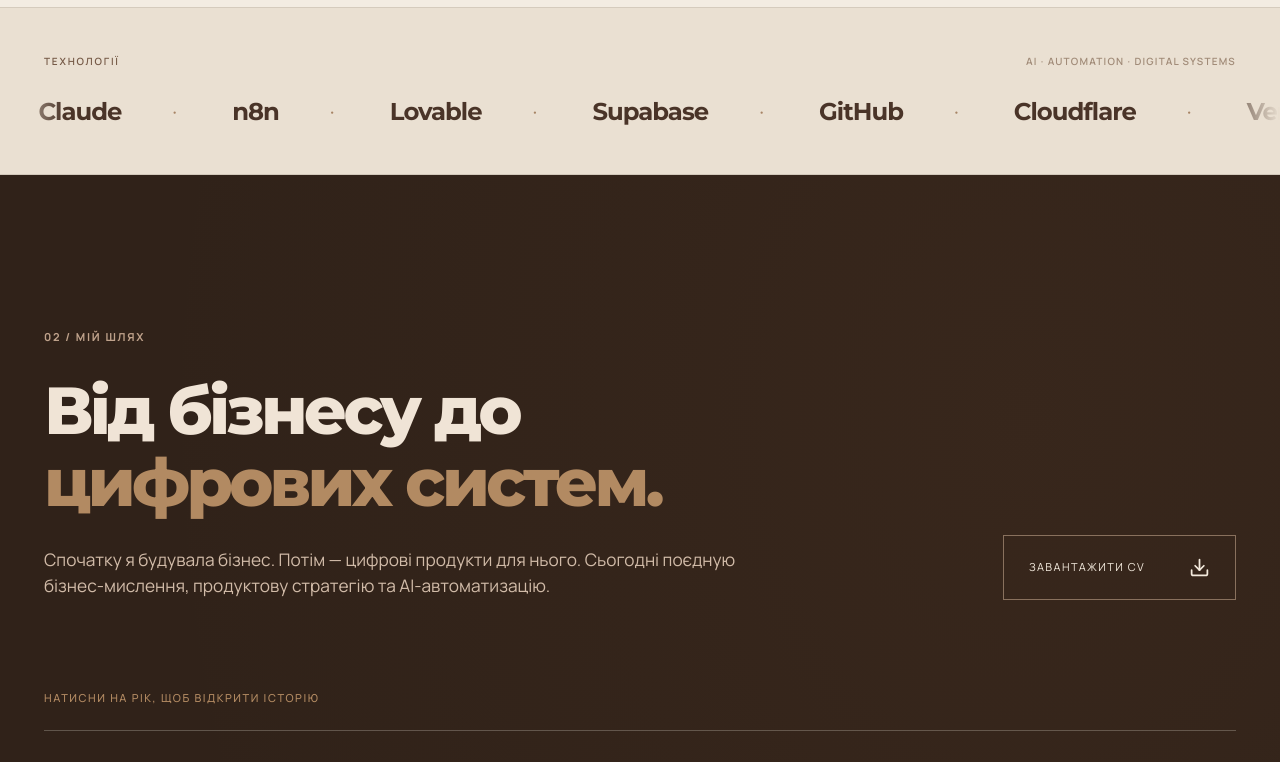
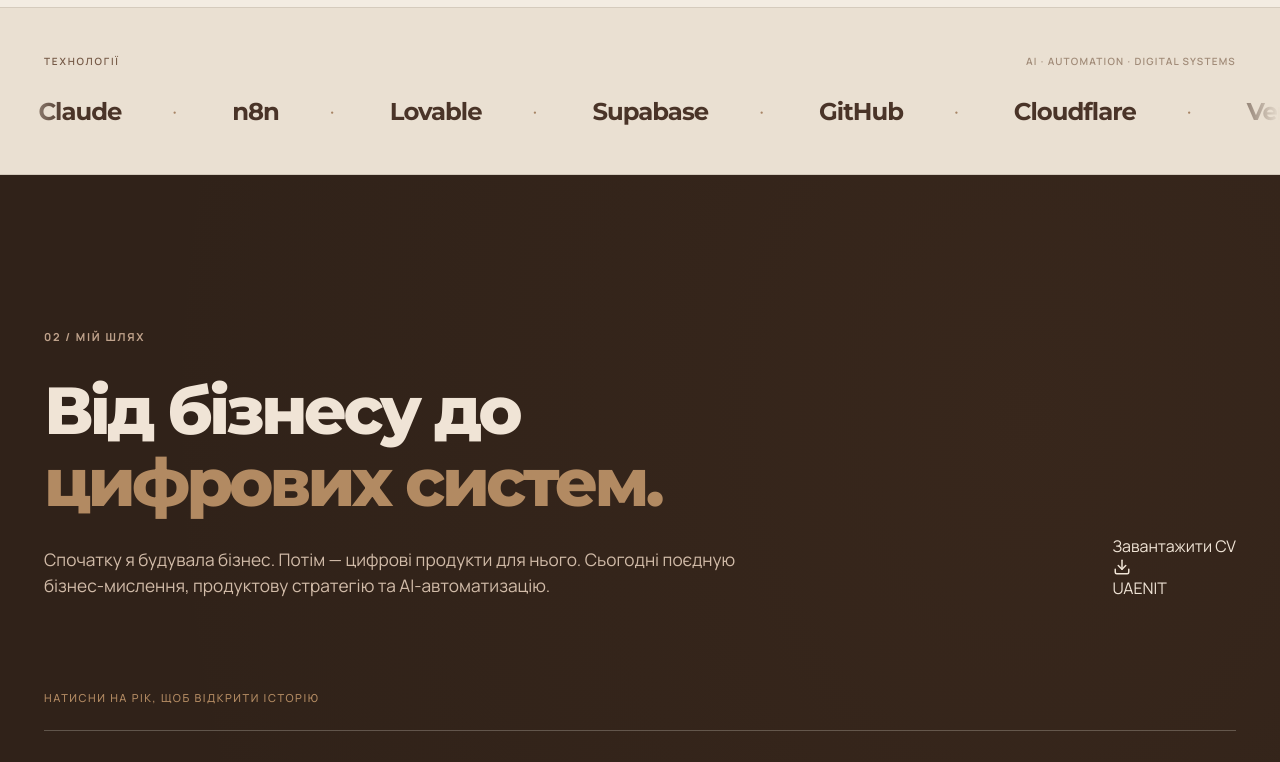
Before and after one commit to marinaravvv/marina-ravliuk-portfolio, a React (Vite) app: page /ua in a window 1280 px wide. Shown: the part 1863-2625 px from the top of the page. Built offline with nearby package versions, Linux system fonts and the light colour scheme; a web font is replaced by a local one.

Commit message:
Add language-selectable CV downloads and use existing full beige portrait pending high-res asset

```diff
--- a/src/App.tsx
+++ b/src/App.tsx
@@ -406,10 +406,10 @@
         <div className="container">
           <div className="about-wide-stage">
             <img className="about-wide-image"
-              src="/images/marina-about-landscape.webp"
+              src="/images/marina-about-beige.webp"
               alt="Marina Rav — портрет у білій сорочці на теплому бежевому фоні"
               loading="lazy" decoding="async"
-              onError={(event) => { event.currentTarget.onerror = null; event.currentTarget.src = '/images/marina-about-beige.webp'; }} />
+              onError={(event) => { event.currentTarget.onerror = null; event.currentTarget.src = '/images/marina-about-v2.webp'; }} />
             <div className="about-wide-copy">
               <Reveal className="about-wide-intro">
                 <p className="eyebrow eyebrow--dark">{t.aboutLabel}</p>
@@ -448,10 +448,19 @@
               <h2>{t.journeyTitle}<br/><em>{t.journeyItalic}</em></h2>
               <p className="journey-intro">{t.journeyIntro}</p>
             </Reveal>
-            <Reveal delay={0.1}>
-              <a className="journey-cv-link" href="/images/marina-ravliuk-cv.pdf" download="Marina_Ravliuk_CV.pdf">
-                <span>{t.cvDownload}</span><Download size={21}/>
-              </a>
+            <Reveal delay={0.1} className="journey-cv-select">
+              <span className="journey-cv-label">{t.cvDownload} <Download size={18}/></span>
+              <div className="journey-cv-languages" role="group" aria-label={t.cvDownload}>
+                {languages.map((language) => (
+                  <a key={language}
+                    className={`journey-cv-language${language === lang ? ' is-current' : ''}`}
+                    href={`/cv/Marina_Ravliuk_CV_${language.toUpperCase()}.pdf`}
+                    download={`Marina_Ravliuk_CV_${language.toUpperCase()}.pdf`}
+                    aria-label={`${t.cvDownload}: ${language.toUpperCase()} (PDF)`}>
+                    {language.toUpperCase()}
+                  </a>
+                ))}
+              </div>
             </Reveal>
           </div>
           <JourneyTimeline lang={lang} />
```
